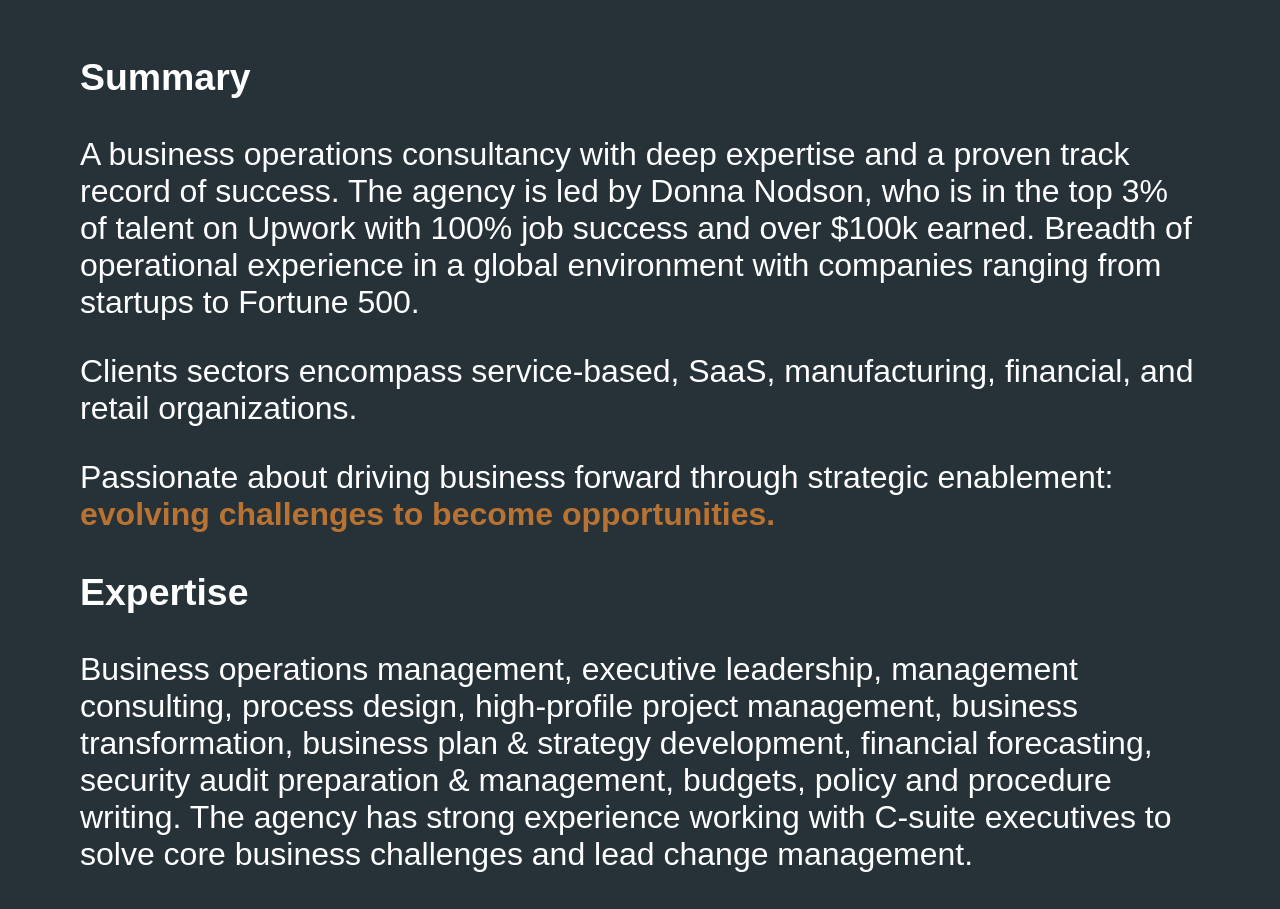
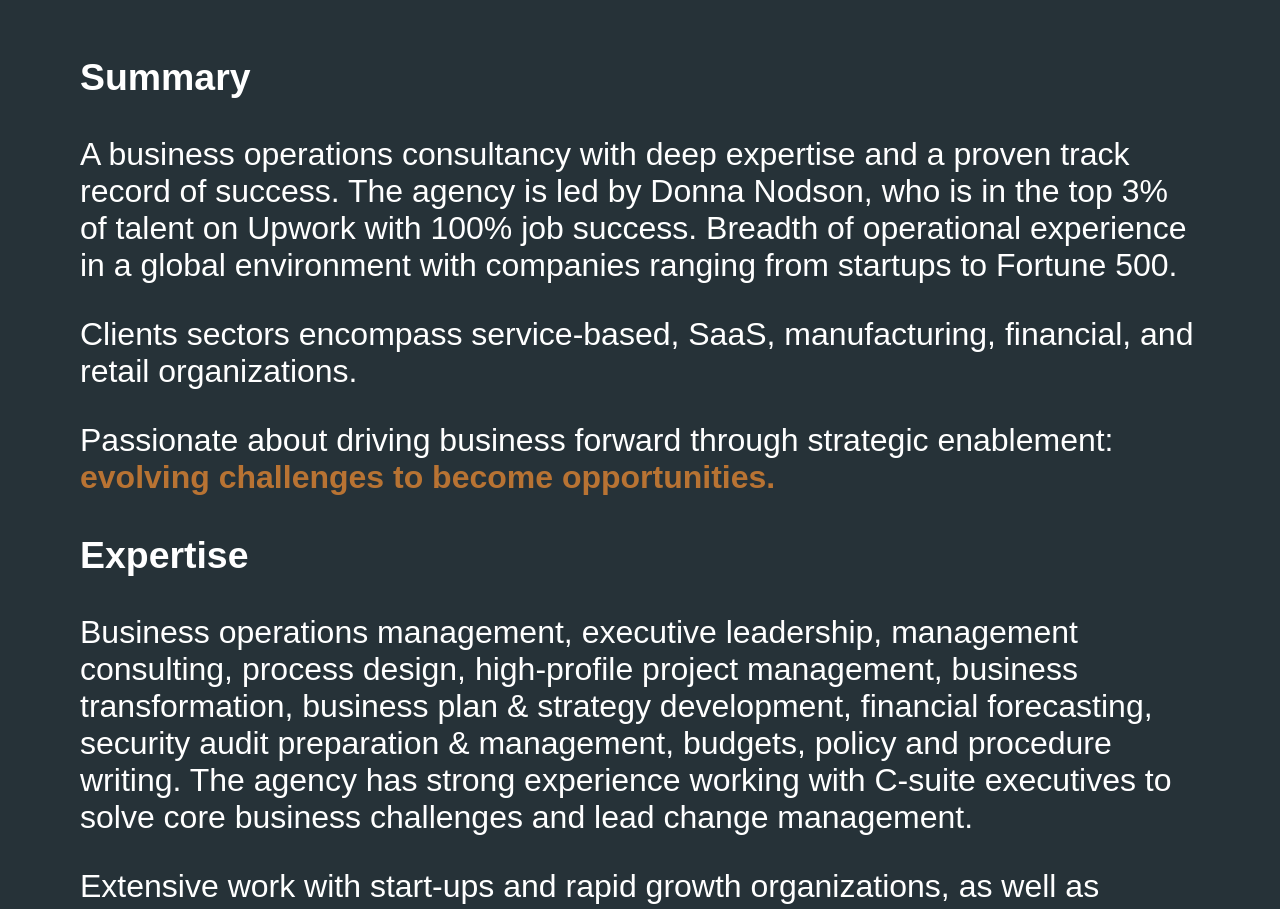
Before and after one commit to mnodson/blackwoodops, an Angular app in the folder blackwoodops-website/: page / in a window 1280 px wide. Shown: the part 840-1749 px from the top of the page. Built offline with nearby package versions, Linux system fonts and the light colour scheme; a web font is replaced by a local one.

Commit message:
update content

```diff
--- a/blackwoodops-website/src/app/app.component.html
+++ b/blackwoodops-website/src/app/app.component.html
@@ -39,7 +39,7 @@
 
       <h3>Summary</h3>
       <p>A business operations consultancy with deep expertise and a proven track record of success. The agency is led
-        by Donna Nodson, who is in the top 3% of talent on Upwork with 100% job success and over $100k earned.
+        by Donna Nodson, who is in the top 3% of talent on Upwork with 100% job success.
         Breadth of operational experience in a global environment with companies ranging from startups to Fortune 500.
       </p>
       <p>
```
